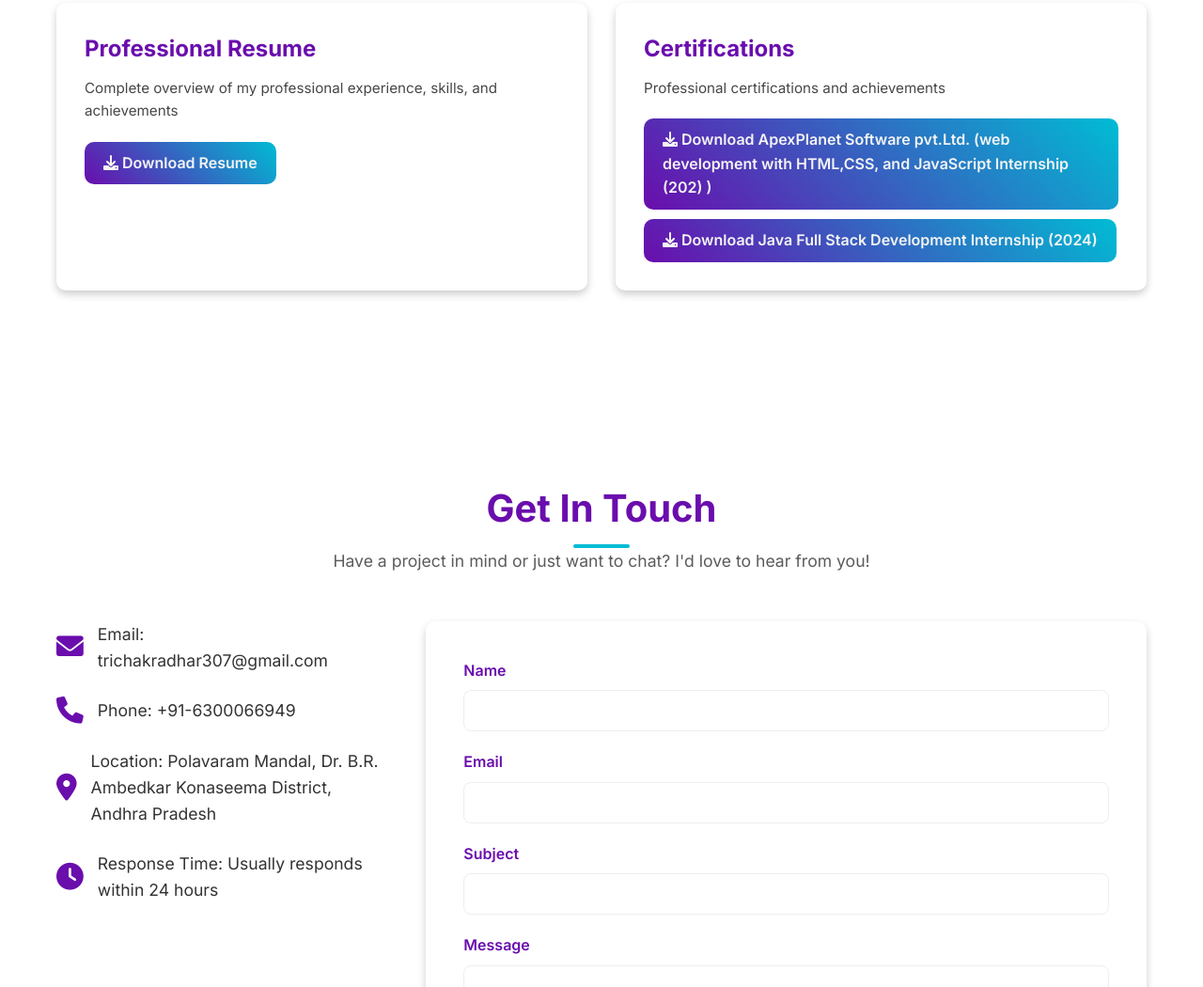
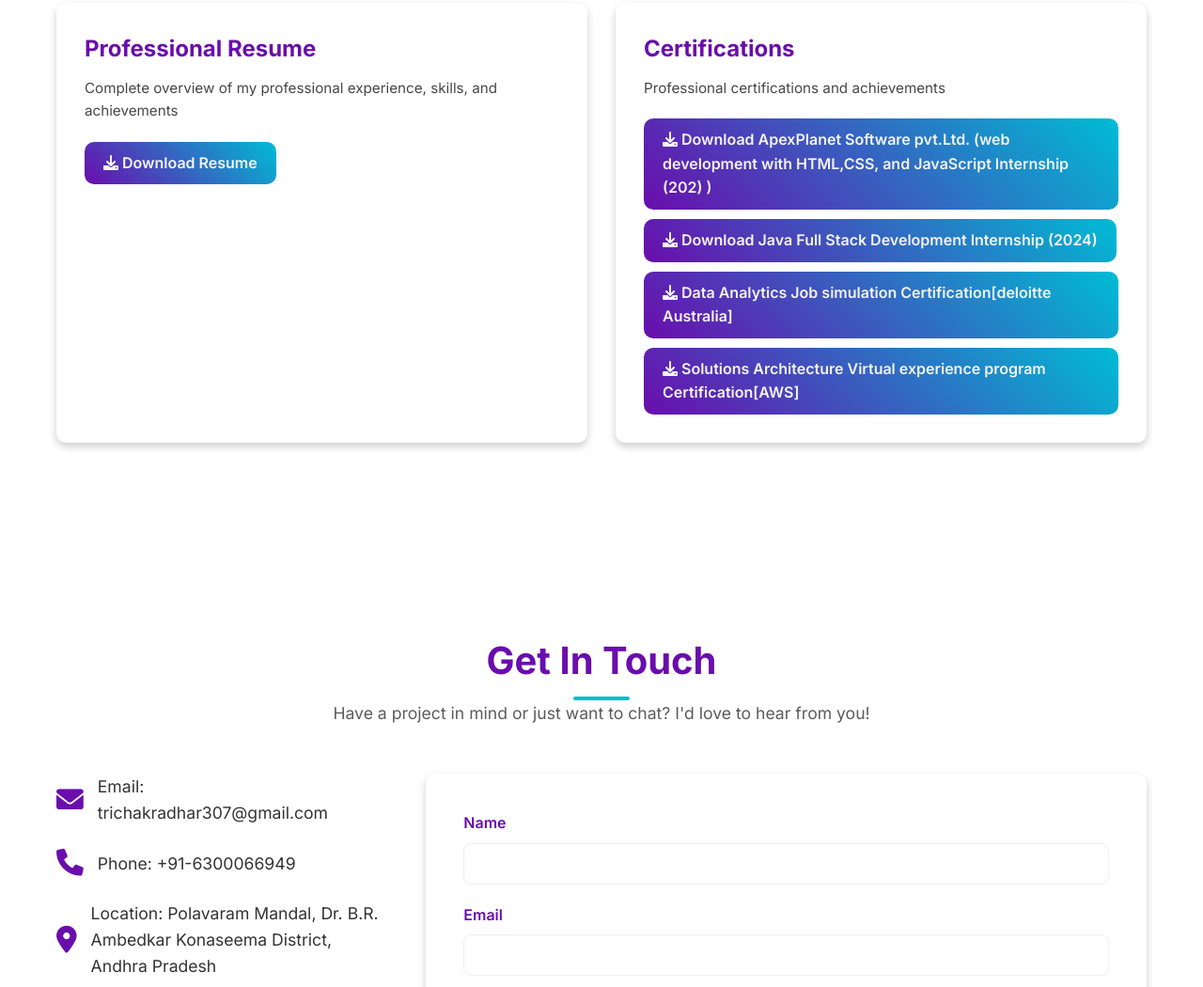
Before and after one commit to Chakradhar2004learner/myportfolio, a plain HTML site: page index.html in a window 1280 px wide. Shown: the part 10950-12000 px from the top of the page at 94% size. Drawn offline with Linux system fonts and the light colour scheme.

Commit message:
Update index.html

```diff
--- a/index.html
+++ b/index.html
@@ -269,7 +269,9 @@
                     <a href="https://drive.google.com/file/d/1cCawJkP4MyxBxKKZxtARCRQJJr425j7J/view?usp=drivesdk" download class="btn download-btn"><i class="fas fa-download"></i> Download ApexPlanet Software pvt.Ltd. (web development with HTML,CSS, and JavaScript Internship
                         (202) )</a>
                     <a href="https://drive.google.com/file/d/1_FlkyNU7H9orps3rV-rFuVhOrTz6IUS9/view?usp=drivesdk" download class="btn download-btn"><i class="fas fa-download"></i> Download Java Full Stack Development Internship (2024)</a>
-                    </div>
+                   <a href="https://drive.google.com/file/d/1eevFfXODDqNma8uFosN6ORAON3JK2Mtg/view?usp=sharing" download class="btn download-btn"><i class="fas fa-download"></i> Data Analytics Job simulation Certification[deloitte Australia]</a>
+                <a href="https://drive.google.com/file/d/17fmRH4YArnM0jYIMfXeglkCKxsATka81/view?usp=sharing" download class="btn download-btn"><i class="fas fa-download"></i> Solutions Architecture Virtual experience program Certification[AWS]</a>
+                </div>
 
             </div>
         </div>
```
